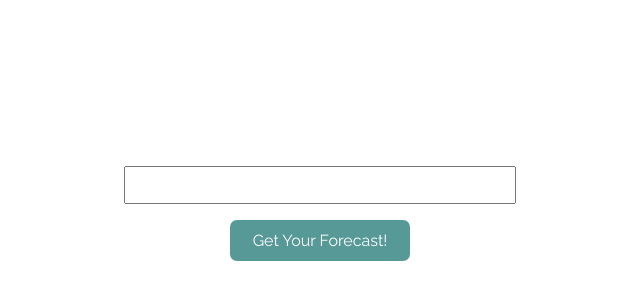
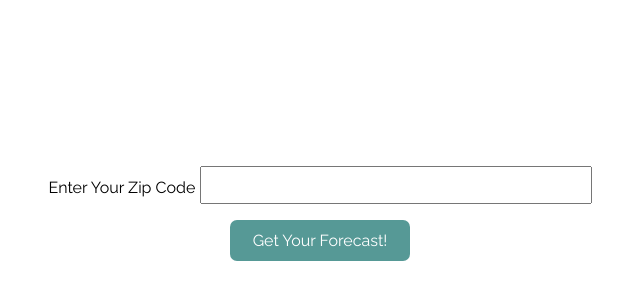
Before and after one commit to McPhelpsius/WundergroundApp, a plain HTML site: page index.html in a window 1280 px wide. Shown: the part 234-534 px from the top of the page, without its empty margins (320-960 px from the left). Drawn offline with nearby package versions, Linux system fonts and the light colour scheme.

Commit message:
Added title and label

```diff
--- a/index.html
+++ b/index.html
@@ -1,7 +1,7 @@
 <!doctype html>
 <html>
 	<head>
-		<title>Wunderground Data</title>
+		<title>Wunderground Weather Report</title>
 		<link href='http://fonts.googleapis.com/css?family=Raleway:400,300' rel='stylesheet' type='text/css'>
 		<link rel="stylesheet" href="styles/main.css">
 	</head>
@@ -16,6 +16,7 @@
 
 		<!-- input zipcode and submit to wunderground -->
 		<form id="submitZipcode">
+			<labe>Enter Your Zip Code</label>
 			<input id="zip" type="text" name="zipcode"><br>
 			<input type="submit" value="Get Your Forecast!">
 		</form>
```
